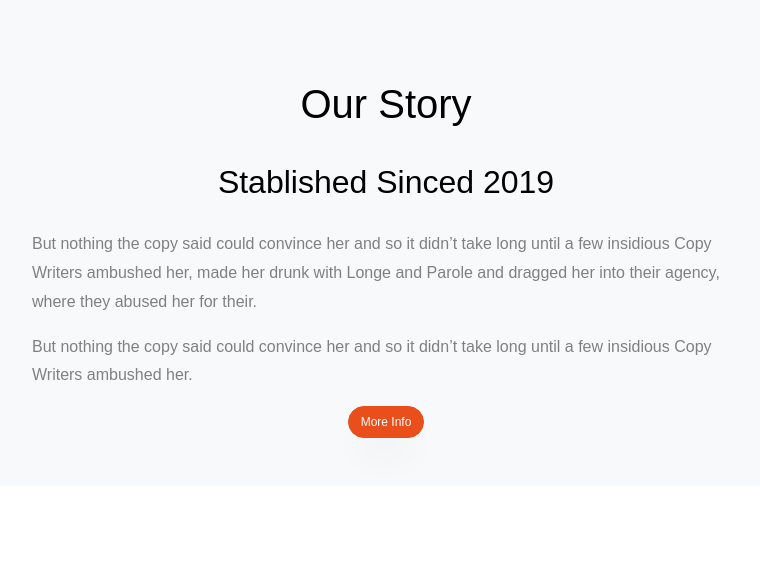
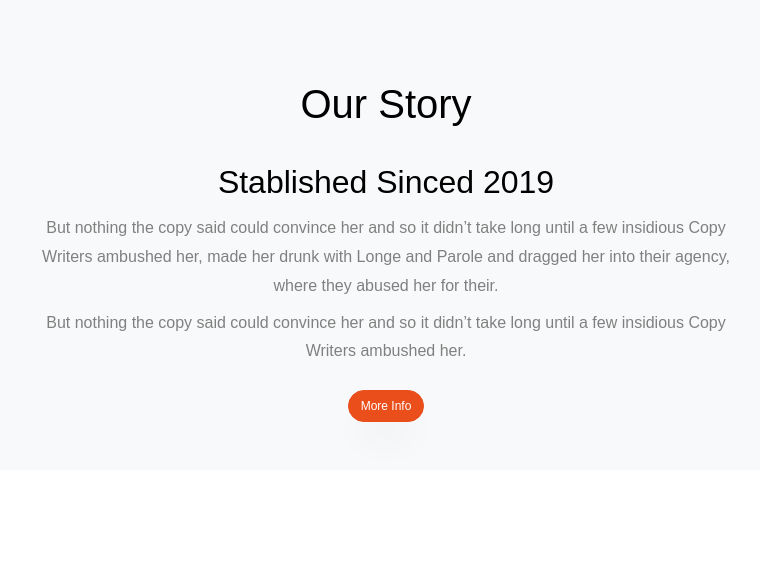
Before and after one commit to ShamwayG/angieherc.github.io, a plain HTML site: page about.html in a window 1280 px wide. Shown: the part 1789-2368 px from the top of the page, without its empty margins (254-1014 px from the left). Drawn offline with Linux system fonts and the light colour scheme; some packages are replaced by stand-ins of ours; no server answers; a script that the page names is missing; files whose address does not match are found by name.

Commit message:
more aligns

```diff
--- a/about.html
+++ b/about.html
@@ -266,9 +266,9 @@
             <div class="col-md-12 p-md-5 px-lg-5 d-flex justify-content-center align-items-center">
 	          <div class="col-lg-9">
                             <h1 class="mb-4 text-center">Our Story </h1>
-                            <h2 class="mb-4 text-center">Stablished Sinced 2019 </h2>
-							<p>But nothing the copy said could convince her and so it didn’t take long until a few insidious Copy Writers ambushed her, made her drunk with Longe and Parole and dragged her into their agency, where they abused her for their.</p>
-							<p>But nothing the copy said could convince her and so it didn’t take long until a few insidious Copy Writers ambushed her.</p>
+                            <h2 class="mb-2 text-center">Stablished Sinced 2019 </h2>
+							<p class="mb-2 text-center">But nothing the copy said could convince her and so it didn’t take long until a few insidious Copy Writers ambushed her, made her drunk with Longe and Parole and dragged her into their agency, where they abused her for their.</p>
+							<p class="mb-4 text-center">But nothing the copy said could convince her and so it didn’t take long until a few insidious Copy Writers ambushed her.</p>
                   <div class="row justify-content-center"><a href="#" class="btn btn-primary">More Info</a></div>
 						</div>
                     </div>
```
